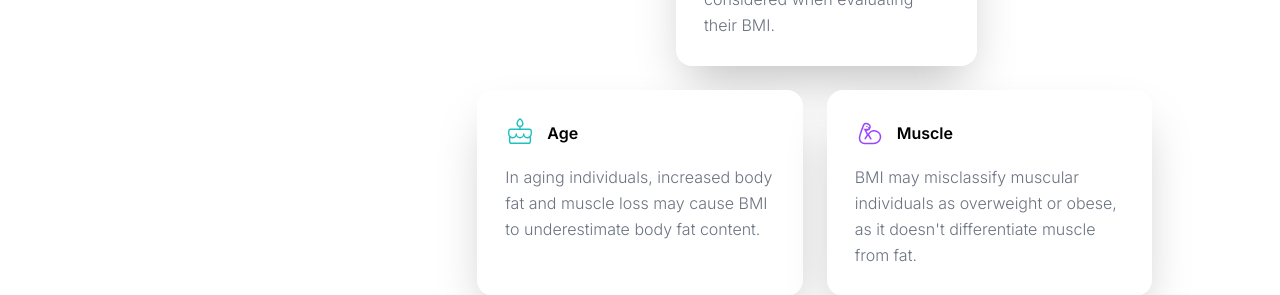
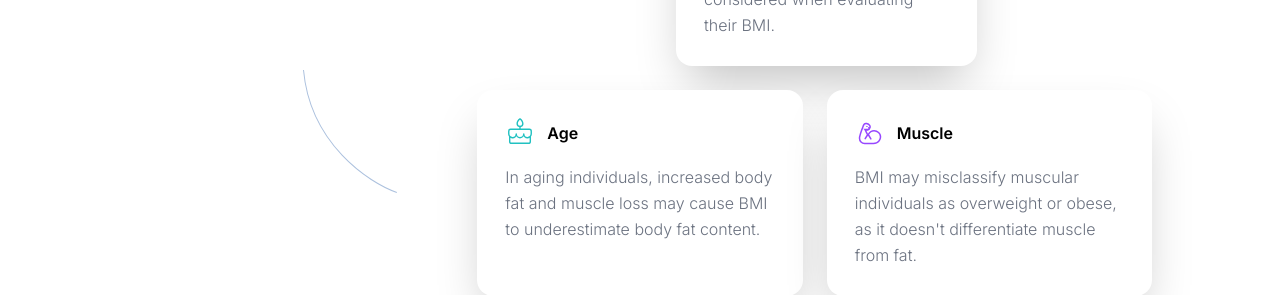
Before and after one commit to chungvuiloong/bmi_calculator, a Next.js app: page / in a window 1280 px wide. Shown: the part 1825-2120 px from the top of the page. Built offline with nearby package versions, Linux system fonts and the light colour scheme.

Commit message:
Add curved line for limitations.

```diff
--- a/src/components/Limitations/index.tsx
+++ b/src/components/Limitations/index.tsx
@@ -6,6 +6,7 @@ import age_icon from '@/assets/images/icon-age.svg'
 import muscle_icon from '@/assets/images/icon-muscle.svg'
 import pregnancy_icon from '@/assets/images/icon-pregnancy.svg'
 import race_icon from '@/assets/images/icon-race.svg'
+import curved_line from '@/assets/images/pattern-curved-line-right.svg'
 import Image from 'next/image'
 
 const limitation_card_data =  [
@@ -14,6 +15,10 @@ const limitation_card_data =  [
         icon: gender_icon,
         class: "lg:ml-6 ml-0 lg:col-start-4 col-span-2 ",
         description: "The development and body fat composition of girls and boys vary with age. Consequently, a child's age and gender are considered when evaluating their BMI."
+    },
+    {
+        icon: curved_line,
+        class: "col-start-2 col-span-1",
     },
     {
         title: "Age",
@@ -58,6 +63,8 @@ export const Limitation = () => {
                             </div>
                             {
                                 limitation_card_data.map((data, index) =>
+                                    data.icon === curved_line ?
+                                        <Image src={curved_line} alt='Curved line' key='curved line' className={`-mt-[20px] ${data.class} lg:block hidden`}/> :
                                         <Card key={index} className={`${data.class} p-7 rounded-2xl  shadow-2xl flex gap-4`}>
                                             <div className='flex flex-row gap-3'>
                                                 <Image src={data.icon} alt={`${data.title} icon`} height={30} width={30} />
```
Lines whose indentation alone changed are shown as unchanged.
